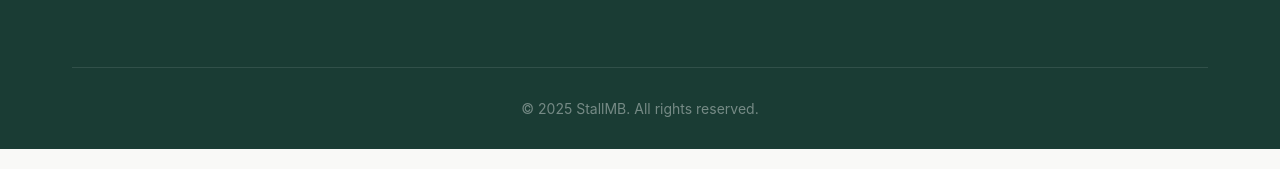
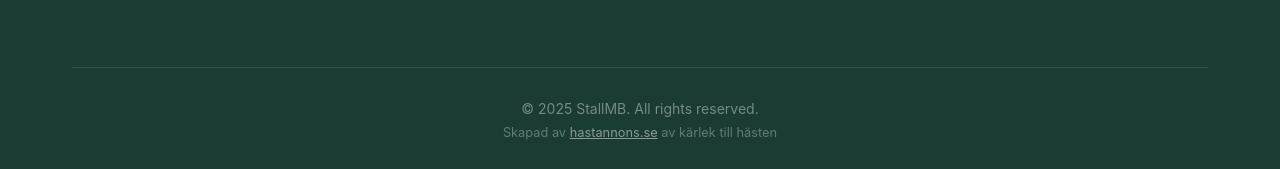
Before and after one commit to WeFlippedGroup/stallmb, a Next.js app: page / in a window 1280 px wide. Shown: the part 2156-2325 px from the top of the page. Built offline with nearby package versions, Linux system fonts and the light colour scheme; no server answers; the database is empty.

Commit message:
Add footer attribution

```diff
--- a/src/components/Footer.module.css
+++ b/src/components/Footer.module.css
@@ -98,7 +98,26 @@
 .copyright {
     border-top: 1px solid rgba(255, 255, 255, 0.1);
     padding-top: 2rem;
+    display: flex;
+    flex-direction: column;
+    align-items: center;
+    gap: 0.5rem;
     text-align: center;
     color: rgba(255, 255, 255, 0.4);
     font-size: 0.875rem;
 }
+
+.attribution {
+    font-size: 0.8rem;
+    opacity: 0.8;
+}
+
+.attributionLink {
+    color: rgba(255, 255, 255, 0.6);
+    text-decoration: underline;
+    transition: color 0.2s;
+}
+
+.attributionLink:hover {
+    color: var(--color-accent);
+}
--- a/src/components/Footer.tsx
+++ b/src/components/Footer.tsx
@@ -55,6 +55,9 @@ export default function Footer() {
 
                 <div className={styles.copyright}>
                     <p>&copy; {new Date().getFullYear()} StallMB. All rights reserved.</p>
+                    <p className={styles.attribution}>
+                        Skapad av <a href="https://hastannons.se" target="_blank" rel="noopener noreferrer" className={styles.attributionLink}>hastannons.se</a> av kärlek till hästen
+                    </p>
                 </div>
             </div>
         </footer>
```
